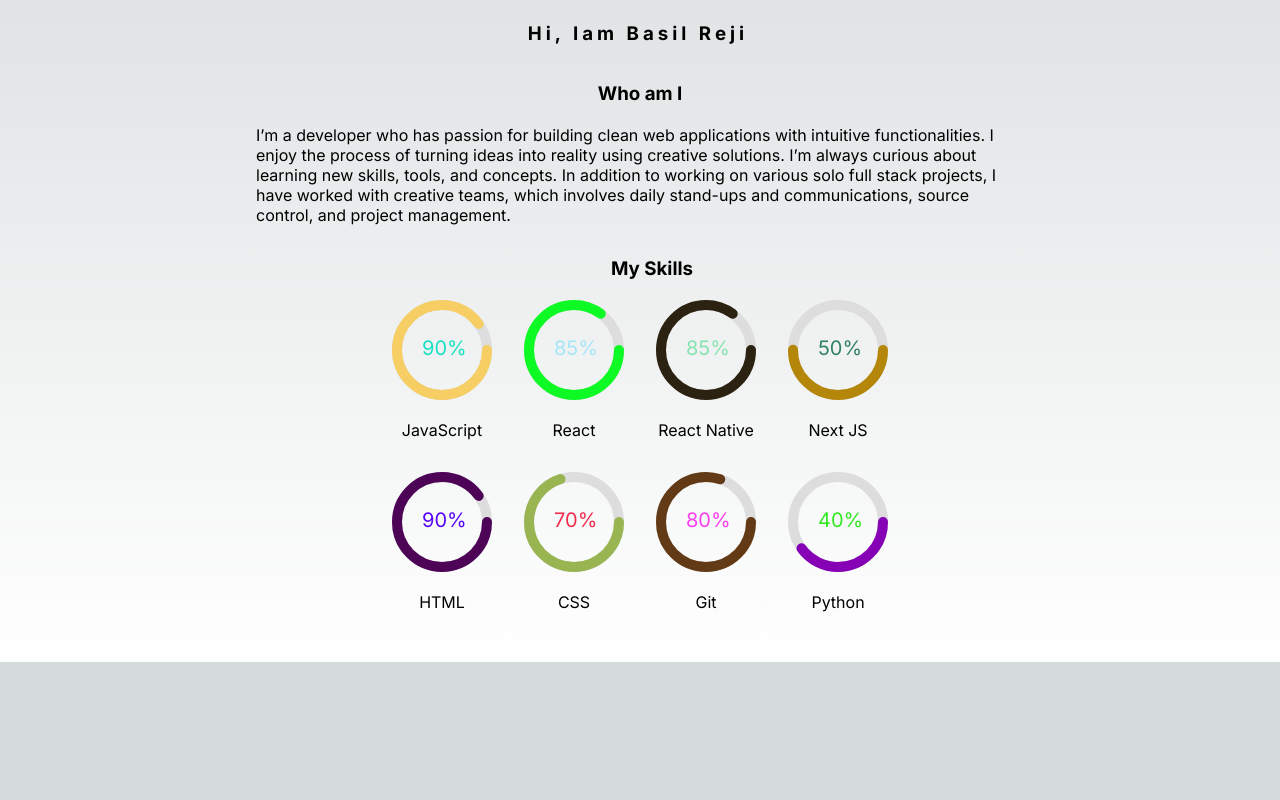
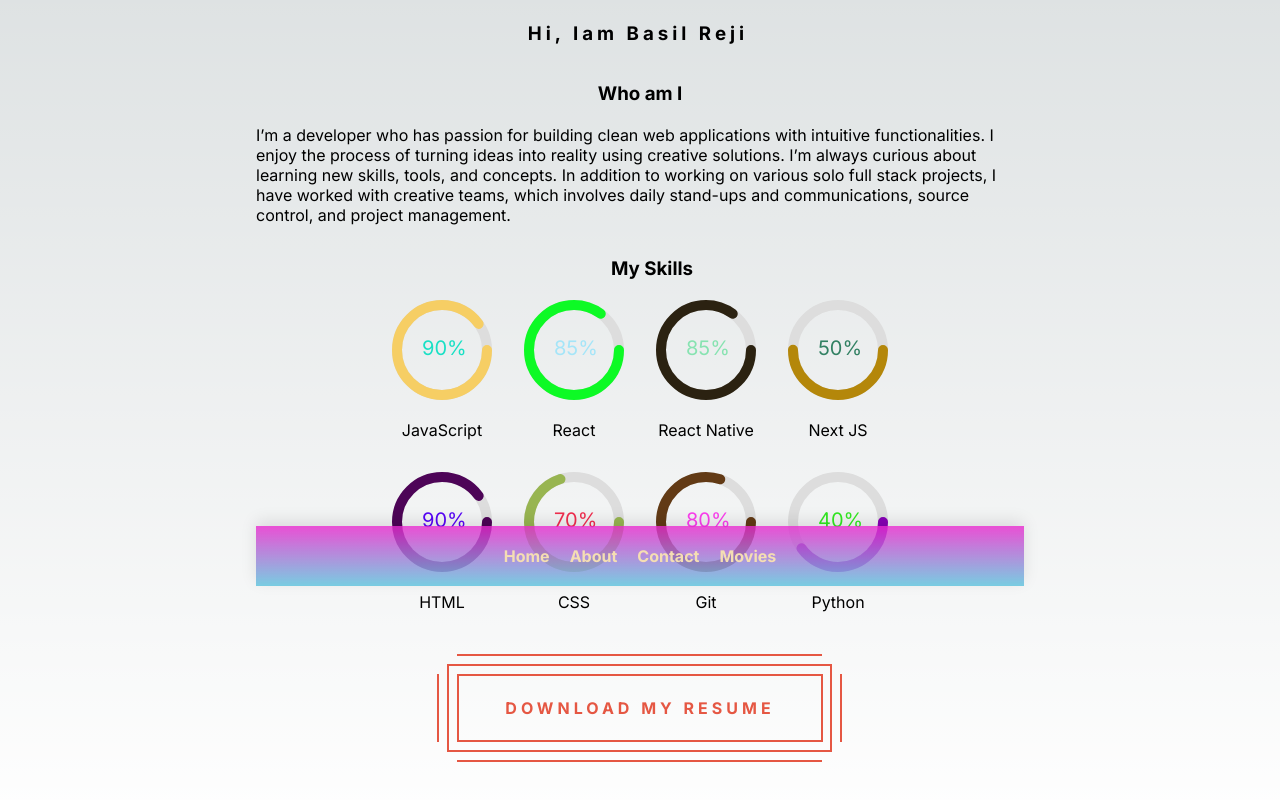
Before and after one commit to BasilReji/portfolio-nextJS, a Next.js app: page /about in a window 1280 px wide. Shown: the part 214-1014 px from the top of the page. Before the commit the page ends 876 px from the top, so only its background shows below. Built offline with nearby package versions, Linux system fonts and the light colour scheme.

Commit message:
style update

```diff
--- a/app/about/about.tsx
+++ b/app/about/about.tsx
@@ -4,6 +4,9 @@ import profile from "../../assets/profile.jpg";
 import Image from "next/image"; // Import the Image component
 import { Skill } from "@/components/SkillsBar/SkillsBar";
 import SkillsGrid from "@/components/ProgressGrid";
+import { useRouter } from "next/router";
+import Link from "next/link";
+import Wrapper from "@/components/Wrapper";
 
 const skills: Skill[] = [
   { name: "JavaScript", level: 90 },
@@ -20,6 +23,7 @@ const skills: Skill[] = [
 
 const About: React.FC = () => {
   return (
+    <Wrapper>
       <div className={style.container}>
         <span className={style.profilePic}>
           <Image src={profile} alt="my-profile-pic" />
@@ -35,15 +39,23 @@ const About: React.FC = () => {
             into reality using creative solutions. I’m always curious about
             learning new skills, tools, and concepts. In addition to working on
             various solo full stack projects, I have worked with creative teams,
-          which involves daily stand-ups and communications, source control, and
-          project management.
+            which involves daily stand-ups and communications, source control,
+            and project management.
           </p>
         </div>
         <div className={style.skillContainer}>
           <h3>My Skills</h3>
           <SkillsGrid skills={skills} />
         </div>
+        <div className={style.downloadContainer}>
+          <Link className={style.downloadButton} href={"/download"}>
+            Download My Resume
+            <div className={style.downloadButton__horizontal}></div>
+            <div className={style.downloadButton__vertical}></div>
+          </Link>
         </div>
+      </div>
+    </Wrapper>
   );
 };
 
--- a/app/about/style.module.scss
+++ b/app/about/style.module.scss
@@ -64,4 +64,72 @@
             margin-left: 1.5rem;
         }
     }
+    .downloadContainer {
+        display: flex;
+        align-items: center;
+        margin-top: 30px;
+        .downloadButton {
+            --offset: 10px;
+            --border-size: 2px;
+            --vertical-offset: calc(var(--offset) * -1);
+            --horizontal-offset: calc(var(--offset) * -1);
+            display: block;
+            position: relative;
+            padding: 1.5rem 3rem;
+            border: 0;
+            background: transparent;
+            color: #e55743;
+            text-transform: uppercase;
+            letter-spacing: 0.25em;
+            outline: none;
+            cursor: pointer;
+            font-weight: 700;
+            border-radius: 0;
+            box-shadow: inset 0 0 0 var(--border-size) currentColor;
+            &:hover {
+                background: rgba(100, 0, 0, 0.03);
+                .downloadButton__horizontal {
+                    transform: scaleX(0);
+                }
+                .downloadButton__vertical {
+                    transform: scaleY(0);
+                }
+            }
+            &__horizontal,
+            &__vertical {
+                position: absolute;
+                top: var(--horizontal-offset, 0);
+                right: var(--vertical-offset, 0);
+                bottom: var(--horizontal-offset, 0);
+                left: var(--vertical-offset, 0);
+                transition: transform 0.8s ease;
+                will-change: transform;
+                &::before {
+                    content: "";
+                    position: absolute;
+                    border: inherit;
+                }
+            }
+            &__horizontal {
+                border-top: var(--border-size) solid currentColor;
+                border-bottom: var(--border-size) solid currentColor;
+                &::before {
+                    top: calc(var(--vertical-offset) - var(--border-size));
+                    bottom: calc(var(--vertical-offset) - var(--border-size));
+                    left: calc(var(--vertical-offset) * -1);
+                    right: calc(var(--vertical-offset) * -1);
+                }
+            }
+            &__vertical {
+                border-left: var(--border-size) solid currentColor;
+                border-right: var(--border-size) solid currentColor;
+                &::before {
+                    left: calc(var(--horizontal-offset) - var(--border-size));
+                    right: calc(var(--horizontal-offset) - var(--border-size));
+                    top: calc(var(--horizontal-offset) * -1);
+                    bottom: calc(var(--horizontal-offset) * -1);
+                }
+            }
+        }
+    }
 }
--- /dev/null
+++ b/app/download/page.ts
@@ -0,0 +1,3 @@
+import { Download } from "./download";
+
+export default Download;
--- /dev/null
+++ b/components/NavBar/NavBar.tsx
@@ -0,0 +1,29 @@
+// components/GlossyNavBar.js
+import React from "react";
+import styles from "./styles.module.scss";
+import Link from "next/link";
+
+const GlossyNavBar = () => {
+  return (
+    <div className={styles.glossyNavBar}>
+      <nav>
+        <ul className={styles.navLinks}>
+          <li>
+            <Link href="/">Home</Link>
+          </li>
+          <li>
+            <Link href="/about">About</Link>
+          </li>
+          <li>
+            <Link href="/contact">Contact</Link>
+          </li>
+          <li>
+            <Link href="/movies">Movies</Link>
+          </li>
+        </ul>
+      </nav>
+    </div>
+  );
+};
+
+export { GlossyNavBar };
--- /dev/null
+++ b/components/NavBar/index.ts
@@ -0,0 +1,3 @@
+import { GlossyNavBar } from "./NavBar";
+
+export default GlossyNavBar;
--- /dev/null
+++ b/components/NavBar/styles.module.scss
@@ -0,0 +1,40 @@
+/* components/GlossyNavBar.module.css */
+.glossyNavBar {
+    position: fixed;
+    bottom: 0;
+    left: 50%; /* Move the bar to the horizontal center */
+    transform: translateX(-50%); /* Center it properly */
+    width: 60%; /* Set the width to 60% of the screen */
+    background: linear-gradient(to bottom, rgba(231, 39, 205, 0.8), hsla(192, 65%, 64%, 0.882));
+    padding: 20px;
+    box-shadow: 0px -5px 15px rgba(0, 0, 0, 0.1);
+    z-index: 1000;
+    display: flex;
+    justify-content: center; /* Distribute the links evenly */
+    align-items: center; /* Center the links vertically */
+    margin-top: 40px;
+}
+
+.navLinks {
+    list-style: none;
+    display: flex;
+    padding: 0;
+}
+
+.navLinks li {
+    margin: 0 10px;
+}
+
+.navLinks a {
+    text-decoration: none;
+    color: wheat; /* Default text color */
+    font-weight: bold;
+    font-size: 16px;
+    transition: color 0.3s ease-in-out;
+}
+
+.navLinks a:hover {
+    color: chartreuse; /* Text color on hover */
+    cursor: pointer; /* Change cursor to a pointer on hover */
+    text-decoration: underline; /* Underline text on hover */
+}
--- /dev/null
+++ b/components/Wrapper/Wrapper.tsx
@@ -0,0 +1,16 @@
+import GlossyNavBar from "../NavBar";
+
+export function Wrapper(props: any) {
+  return (
+    <>
+      <div
+        style={{
+          marginBottom: "40px",
+        }}
+      >
+        {props.children}
+      </div>
+      <GlossyNavBar />
+    </>
+  );
+}
--- /dev/null
+++ b/components/Wrapper/index.ts
@@ -0,0 +1,3 @@
+import { Wrapper } from "./Wrapper";
+
+export default Wrapper;
```
Also changed, not shown: app/download/download.tsx (added, +25 -0 lines), app/download/style.scss (added, +178 -0 lines), 1 other file (tests, documents, lock files or other folders). Lines whose indentation alone changed are shown as unchanged.
